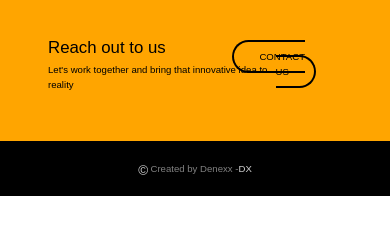
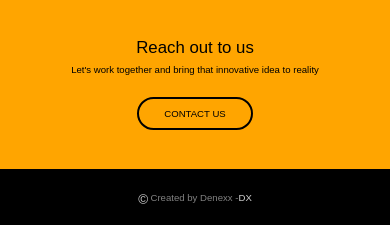
Before and after one commit to DanielDxSage/denexx-proj, a website: page index.html in a window 390 px wide. Shown: the part 3324-3549 px from the top of the page. Before the commit the page ends 3520 px from the top, so only its background shows below. Drawn offline with nearby package versions, Linux system fonts and the light colour scheme; a web font is replaced by a local one.

Commit message:
ui tweak

```diff
--- a/sass/components/_contact.scss
+++ b/sass/components/_contact.scss
@@ -13,9 +13,9 @@
     justify-content: space-between;
     align-items: center;
 
-    // @include respond(phone) {
-    //   flex-direction: column;
-    // }
+    @include respond(mobile-l) {
+      flex-direction: column;
+    }
 
     &--text {
 
@@ -23,6 +23,11 @@
         font-size: 3.5rem;
         color: $color-main;
         font-weight: 500;
+
+        @include respond(mobile-l) {
+          display: flex;
+          justify-content: center;
+        }
       }
 
       &-sub {
@@ -32,6 +37,12 @@
         @include respond(mobile-l) {
           font-size: 2rem;
         }
+      }
+    }
+
+    &--button {
+      @include respond(mobile-l) {
+        margin-top: 6rem;
       }
     }
   }
@@ -48,6 +59,10 @@
 
       @include respond(tab-port) {
         margin-left: -9rem;
+      }
+
+      @include respond(mobile-l) {
+        margin-left: 0rem;
       }
     }
 
```
Also changed, not shown: css/style.css.
